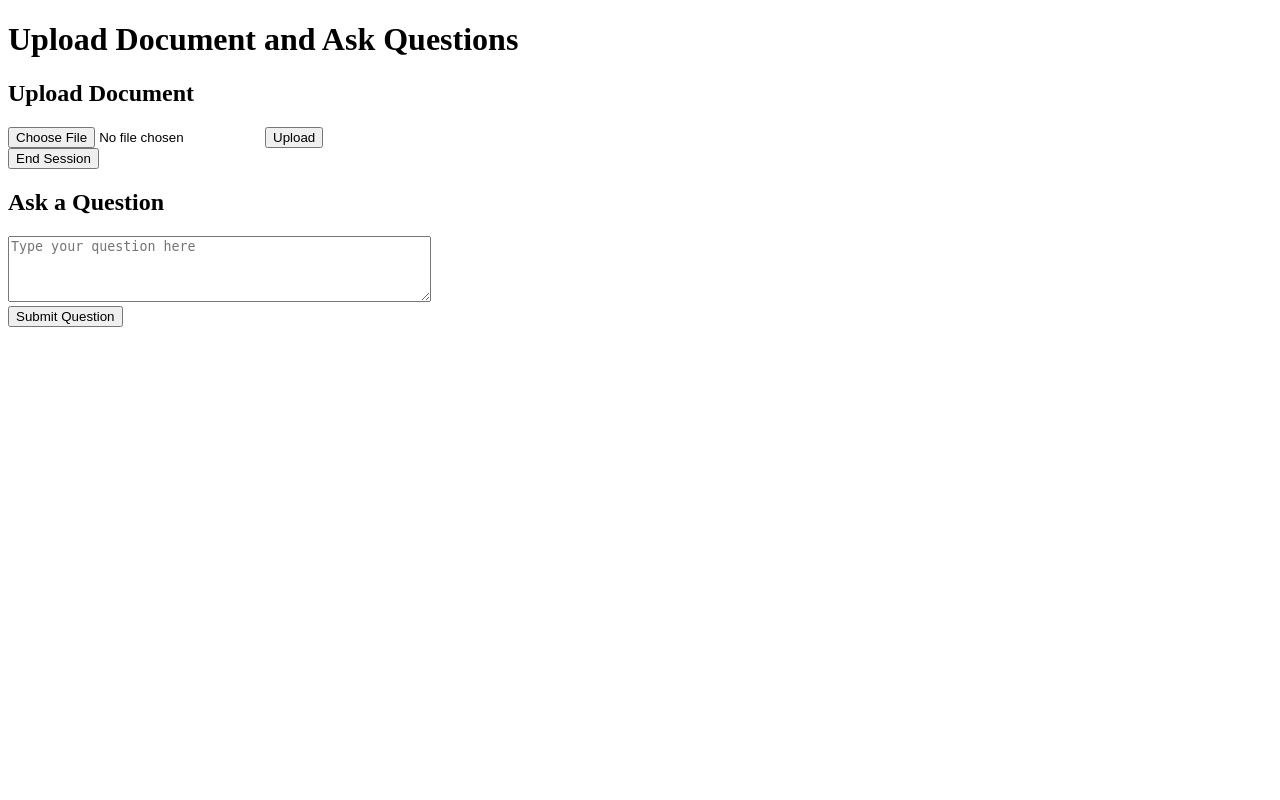
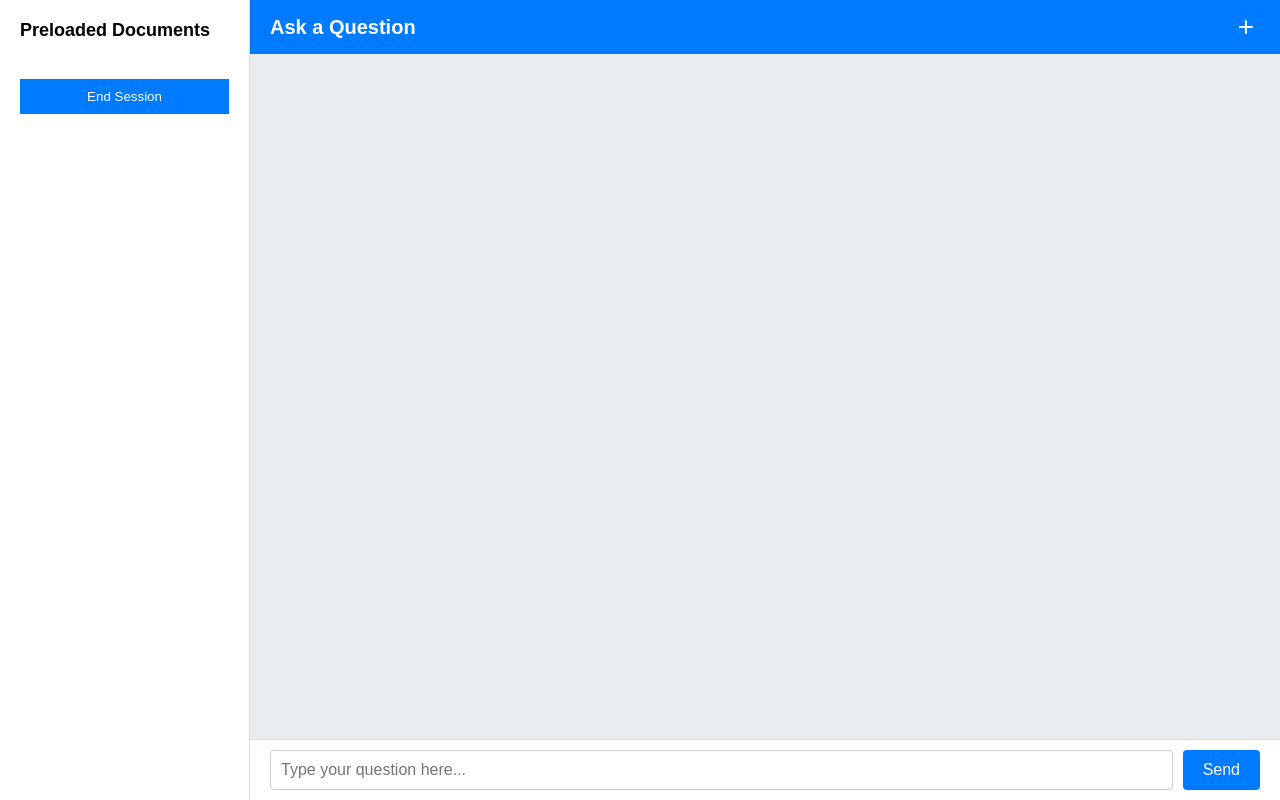
Before and after one commit to murtaza-carnera/carnera-ai, a Flask app: page / in a window 1280 px wide. Run offline with Flask 3, Linux system fonts and the light colour scheme.

Commit message:
Code Changes

```diff
--- a/backend/main.py
+++ b/backend/main.py
@@ -1,52 +1,134 @@
+import os
+import uuid
+import shutil
+import requests
 from flask import Flask, request, jsonify, render_template, session
 from langchain_chroma import Chroma
 from langchain_community.embeddings import HuggingFaceEmbeddings
 from langchain.text_splitter import RecursiveCharacterTextSplitter
-import requests
-import os
-import shutil
-import uuid
-from werkzeug.utils import secure_filename
 from PyPDF2 import PdfReader
 from docx import Document
 import logging
+import openai
+from dotenv import load_dotenv
+from duckduckgo_search import DDGS
+import boto3
+
+# Load environment variables from .env file
+load_dotenv()
 
 app = Flask(__name__)
-app.secret_key = os.getenv("SECRET_KEY")        # Needed for managing Flask sessions
+app.secret_key = os.getenv("SECRET_KEY")  # e.g., "supersecretkey"
 
 # Logging setup
 logging.basicConfig(filename="app.log", level=logging.INFO)
 
-# Hugging Face API Settings
-HF_TOKEN = os.getenv("HF_TOKEN")
-MISTRAL_API_URL = "https://api-inference.huggingface.co/models/tiiuae/falcon-7b-instruct"
-HEADERS = {"Authorization": f"Bearer {HF_TOKEN}"}
+# OpenRouter DeepSeek R1 API Settings (using OpenAI's compatible interface)
+openrouter_api_key = os.getenv("DEEPEEK_API_KEY")
+openai.api_base = "https://openrouter.ai/api/v1"
+openai.api_key = openrouter_api_key
+DEEPEEK_MODEL = "deepseek/deepseek-r1:free"
 
-# Text Splitter
+# S3 Bucket name from environment
+S3_BUCKET = os.getenv("S3_BUCKET")
+
+# Text Splitter for breaking documents into chunks
 text_splitter = RecursiveCharacterTextSplitter(chunk_size=500, chunk_overlap=50)
 
-# Query Mistral API
-def query_mistral(prompt):
-    payload = {"inputs": prompt, "parameters": {"max_length": 500, "temperature": 0.2}}
+#########################################
+# Helper: Sync a local directory to S3
+#########################################
+def sync_directory_to_s3(local_directory, bucket_name, s3_prefix):
+    s3_client = boto3.client('s3')
+    for root, dirs, files in os.walk(local_directory):
+        for file in files:
+            local_path = os.path.join(root, file)
+            # Compute the relative path so we can mirror directory structure in S3
+            relative_path = os.path.relpath(local_path, local_directory)
+            s3_path = os.path.join(s3_prefix, relative_path)
+            try:
+                s3_client.upload_file(local_path, bucket_name, s3_path)
+                logging.info(f"Synced {local_path} to s3://{bucket_name}/{s3_path}")
+            except Exception as e:
+                logging.error(f"Failed to sync {local_path} to s3://{bucket_name}/{s3_path}: {str(e)}")
+
+#########################################
+# Global Vector Store (Preloaded Documents)
+#########################################
+def load_global_vector_db():
+    # Use a local directory that we later sync to S3
+    global_db_path = "global_chroma"
+    os.makedirs(global_db_path, exist_ok=True)
+    return Chroma(
+        persist_directory=global_db_path,
+        embedding_function=HuggingFaceEmbeddings(model_name="paraphrase-MiniLM-L6-v2")
+    )
+
+global_vector_db = load_global_vector_db()
+
+def extract_text_from_path(file_path):
     try:
-        response = requests.post(MISTRAL_API_URL, headers=HEADERS, json=payload)
-        if response.status_code == 200:
-            return response.json()[0]["generated_text"]
+        if file_path.endswith(".pdf"):
+            with open(file_path, "rb") as f:
+                reader = PdfReader(f)
+                return "".join(page.extract_text() for page in reader.pages if page.extract_text())
+        elif file_path.endswith(".docx"):
+            doc = Document(file_path)
+            return "\n".join(para.text for para in doc.paragraphs)
+        elif file_path.endswith(".txt"):
+            with open(file_path, "r", encoding="utf-8") as f:
+                return f.read()
         else:
-            logging.error(f"Mistral API Error: {response.json()}")
-            return f"Error: {response.json()}"
+            return None
     except Exception as e:
-        logging.error(f"Error querying Mistral API: {str(e)}")
-        return f"Error: {str(e)}"
+        logging.error(f"Error extracting text from {file_path}: {str(e)}")
+        return None
 
-# Extract Text from File
+def load_global_documents():
+    global_docs_dir = "global_docs"
+    if os.path.exists(global_docs_dir):
+        for filename in os.listdir(global_docs_dir):
+            file_path = os.path.join(global_docs_dir, filename)
+            text = extract_text_from_path(file_path)
+            if not text:
+                continue
+            chunks = text_splitter.split_text(text)
+            documents = [{"content": chunk, "metadata": {"source": filename}} for chunk in chunks]
+            global_vector_db.add_texts(
+                [doc["content"] for doc in documents],
+                metadatas=[doc["metadata"] for doc in documents]
+            )
+            logging.info(f"Preloaded {filename} with {len(chunks)} chunks.")
+    # After loading, sync the global vector store to S3
+    sync_directory_to_s3("global_chroma", S3_BUCKET, "global_chroma")
+
+# Preload global documents at startup
+load_global_documents()
+
+#########################################
+# Session-specific (Temporary) Store
+#########################################
+def get_session_vector_db():
+    if "session_id" not in session:
+        session["session_id"] = str(uuid.uuid4())
+    session_db_path = f"temp_chroma/{session['session_id']}"
+    os.makedirs(session_db_path, exist_ok=True)
+    return Chroma(
+        persist_directory=session_db_path,
+        embedding_function=HuggingFaceEmbeddings(model_name="paraphrase-MiniLM-L6-v2")
+    )
+
+#########################################
+# File Processing Functions
+#########################################
 def extract_text_from_file(file):
     try:
         if file.filename.endswith(".pdf"):
             reader = PdfReader(file)
-            return "".join(page.extract_text() for page in reader.pages)
+            return "".join(page.extract_text() for page in reader.pages if page.extract_text())
         elif file.filename.endswith(".docx"):
-            return "\n".join(para.text for para in Document(file).paragraphs)
+            doc = Document(file)
+            return "\n".join(para.text for para in doc.paragraphs)
         elif file.filename.endswith(".txt"):
             return file.read().decode("utf-8")
         else:
@@ -55,85 +137,124 @@ def extract_text_from_file(file):
         logging.error(f"Error extracting text from file {file.filename}: {str(e)}")
         return None
 
-# Initialize temporary storage per session
-def get_session_vector_db():
-    if "session_id" not in session:
-        session["session_id"] = str(uuid.uuid4())  # Unique session ID
+#########################################
+# Routes
+#########################################
 
-    session_db_path = f"temp_chroma/{session['session_id']}"
-
-    # Ensure directory exists
-    os.makedirs(session_db_path, exist_ok=True)
-
-    return Chroma(
-        persist_directory=session_db_path,
-        embedding_function=HuggingFaceEmbeddings(model_name="paraphrase-MiniLM-L6-v2")
-    )
-
-# Upload Document Route
+# Upload Document Route (for session-specific temporary uploads)
 @app.route("/upload", methods=["POST"])
 def upload_document():
     file = request.files.get("file")
     if not file:
+        logging.error("No file uploaded")
         return jsonify({"error": "No file uploaded"}), 400
+
+    # Check if file is already preloaded (exists in global_docs)
+    if file.filename in os.listdir("global_docs"):
+        return jsonify({"message": "This document is already preloaded and available for queries!"}), 200
 
     text = extract_text_from_file(file)
     if not text:
-        return jsonify({"error": "Failed to extract text"}), 400
+        logging.error(f"Failed to extract text from {file.filename}")
+        return jsonify({"error": "Failed to extract text from the file"}), 400
 
     chunks = text_splitter.split_text(text)
     documents = [{"content": chunk, "metadata": {"source": file.filename}} for chunk in chunks]
 
-    # Get session-specific vector database
-    vector_db = get_session_vector_db()
-    vector_db.add_texts([doc["content"] for doc in documents], metadatas=[doc["metadata"] for doc in documents])
+    session_db = get_session_vector_db()
+    session_db.add_texts(
+        [doc["content"] for doc in documents],
+        metadatas=[doc["metadata"] for doc in documents]
+    )
+    logging.info(f"Uploaded {file.filename} with {len(chunks)} chunks for session {session['session_id']}.")
 
-    logging.info(f"Uploaded {file.filename} with {len(chunks)} chunks for session {session['session_id']}.")
+    # Sync session-specific vector store to S3
+    sync_directory_to_s3(f"temp_chroma/{session['session_id']}", S3_BUCKET, f"temp_chroma/{session['session_id']}")
+
     return jsonify({"message": "Document uploaded successfully!"}), 200
 
-# Ask Question Route
+# Fallback Internet Search using DuckDuckGo
+def internet_search(query):
+    try:
+        with DDGS() as ddgs:
+            results = ddgs.text(query, max_results=3)
+            if results:
+                return "\n".join(item.get("body", item.get("snippet", "")) for item in results if item.get("body") or item.get("snippet"))
+            else:
+                return "No relevant results found."
+    except Exception as e:
+        logging.error(f"Internet search error: {str(e)}")
+        return "Error occurred while searching the internet."
+
+# Query DeepSeek R1 via OpenRouter (using OpenAI ChatCompletion interface)
+def query_deepseek(prompt):
+    try:
+        response = openai.ChatCompletion.create(
+            model=DEEPEEK_MODEL,
+            messages=[{"role": "user", "content": prompt}]
+        )
+        return response.choices[0].message.content.strip()
+    except Exception as e:
+        logging.error(f"Error querying DeepSeek R1: {str(e)}")
+        return f"Error: {str(e)}"
+
+# Ask Question Route (combining global and session context)
 @app.route("/ask", methods=["POST"])
 def ask_question():
     data = request.get_json()
     question = data.get("question", "")
-
     if not question:
         return jsonify({"error": "No question provided"}), 400
 
-    vector_db = get_session_vector_db()
-    docs = vector_db.similarity_search(question, k=3)
-    context = "\n".join([doc.page_content for doc in docs])
+    # Retrieve context from session-specific vector store
+    session_vector_db = get_session_vector_db()
+    session_docs = session_vector_db.similarity_search(question, k=3)
+    session_context = "\n".join([doc.page_content for doc in session_docs])
 
-    prompt = f"""Answer the question based on the provided document.
-                If you don't know the answer, say you don't know.
-                Context:\n{context}\n\nQuestion: {question}\nAnswer:"""
+    # Retrieve context from global vector store
+    global_docs = global_vector_db.similarity_search(question, k=3)
+    global_context = "\n".join([doc.page_content for doc in global_docs])
 
-    answer = query_mistral(prompt)
+    combined_context = (session_context + "\n" + global_context).strip()
+
+    # Fallback to internet search if no context found
+    if not combined_context:
+        combined_context = internet_search(question)
+        logging.info("Using internet search fallback for context.")
+
+    prompt = f"""Answer the question based solely on the provided context.
+If you don't know the answer, say you don't know.
+
+Context:
+{combined_context}
+
+Question: {question}
+Answer:"""
+
+    answer = query_deepseek(prompt)
+    logging.info(f"Question: {question} | Answer: {answer}")
     return jsonify({"answer": answer})
 
-# Clear Session and Temporary Data
+# Clear Session and Temporary Data Route
 @app.route("/end_session", methods=["POST"])
 def end_session():
     if "session_id" in session:
         session_db_path = f"temp_chroma/{session['session_id']}"
-
-        # Delete stored embeddings for the session
         if os.path.exists(session_db_path):
             shutil.rmtree(session_db_path)
-
-        # Clear session variables and prevent caching
         session.clear()
         response = jsonify({"message": "Session cleared successfully."})
         response.headers["Cache-Control"] = "no-cache, no-store, must-revalidate"
         response.headers["Pragma"] = "no-cache"
         response.headers["Expires"] = "0"
         return response, 200
+    return jsonify({"message": "No active session to clear."}), 400
 
-    return jsonify({"message": "No active session to clear."}), 400
-# Home Page
+# Home Page Route with Sidebar listing preloaded documents
 @app.route("/")
 def home():
-    return render_template("index.html")
+    preloaded_files = os.listdir("global_docs") if os.path.exists("global_docs") else []
+    return render_template("index.html", preloaded_files=preloaded_files)
 
 if __name__ == "__main__":
     app.run(debug=True)
--- a/backend/templates/index.html
+++ b/backend/templates/index.html
@@ -3,89 +3,199 @@
 <head>
   <meta charset="UTF-8">
   <meta name="viewport" content="width=device-width, initial-scale=1.0">
-    <title>Document Upload and Question Answering</title>
+  <title>RAG Chat Interface</title>
+  <style>
+    * { box-sizing: border-box; }
+    body, html {
+      margin: 0;
+      padding: 0;
+      font-family: Arial, sans-serif;
+      height: 100%;
+      background: #f5f5f5;
+    }
+    .container {
+      display: flex;
+      height: 100vh;
+    }
+    /* Sidebar */
+    #sidebar {
+      width: 250px;
+      background: #fff;
+      border-right: 1px solid #ddd;
+      padding: 20px;
+      overflow-y: auto;
+    }
+    #sidebar h3 {
+      margin-top: 0;
+      font-size: 18px;
+    }
+    #sidebar ul {
+      list-style: none;
+      padding: 0;
+    }
+    #sidebar li {
+      padding: 8px;
+      border-bottom: 1px solid #eee;
+    }
+    #sidebar button {
+      margin-top: 20px;
+      padding: 10px;
+      width: 100%;
+      background: #007BFF;
+      color: #fff;
+      border: none;
+      cursor: pointer;
+    }
+    /* Main Chat Area */
+    #main {
+      flex: 1;
+      display: flex;
+      flex-direction: column;
+    }
+    header {
+      background: #007BFF;
+      color: #fff;
+      padding: 10px 20px;
+      display: flex;
+      align-items: center;
+      justify-content: space-between;
+    }
+    header h1 {
+      margin: 0;
+      font-size: 20px;
+    }
+    header .upload-btn {
+      font-size: 28px;
+      background: none;
+      border: none;
+      color: #fff;
+      cursor: pointer;
+    }
+    #chatContainer {
+      flex: 1;
+      padding: 20px;
+      overflow-y: auto;
+      background: #e9ecef;
+    }
+    .chat-bubble {
+      margin: 10px 0;
+      padding: 10px 15px;
+      border-radius: 15px;
+      max-width: 70%;
+      word-wrap: break-word;
+    }
+    .chat-bubble.user {
+      background: #dcf8c6;
+      align-self: flex-end;
+    }
+    .chat-bubble.bot {
+      background: #fff;
+      border: 1px solid #ccc;
+      align-self: flex-start;
+    }
+    footer {
+      padding: 10px 20px;
+      background: #fff;
+      display: flex;
+      border-top: 1px solid #ddd;
+    }
+    footer input[type="text"] {
+      flex: 1;
+      padding: 10px;
+      font-size: 16px;
+      border: 1px solid #ccc;
+      border-radius: 4px;
+    }
+    footer button {
+      margin-left: 10px;
+      padding: 10px 20px;
+      font-size: 16px;
+      background: #007BFF;
+      color: #fff;
+      border: none;
+      border-radius: 4px;
+      cursor: pointer;
+    }
+  </style>
 </head>
 <body>
-    <h1>Upload Document and Ask Questions</h1>
+  <div class="container">
+    <!-- Sidebar for preloaded documents -->
+    <div id="sidebar">
+      <h3>Preloaded Documents</h3>
+      <ul>
+        {% for file in preloaded_files %}
+        <li>{{ file }}</li>
+        {% endfor %}
+      </ul>
+      <button onclick="endSession()">End Session</button>
+    </div>
+    <!-- Main chat interface -->
+    <div id="main">
+      <header>
+        <h1>Ask a Question</h1>
+        <!-- Plus sign triggers hidden file input for upload -->
+        <button class="upload-btn" onclick="document.getElementById('fileInput').click()">&#43;</button>
+        <input type="file" id="fileInput" style="display:none" accept=".pdf,.docx,.txt" onchange="uploadFile(event)">
+      </header>
+      <div id="chatContainer"></div>
+      <footer>
+        <input type="text" id="questionInput" placeholder="Type your question here...">
+        <button onclick="submitQuestion()">Send</button>
+      </footer>
+    </div>
+  </div>
+  <script>
+    // Add chat bubble to chat container
+    function addChatBubble(message, sender) {
+      const container = document.getElementById('chatContainer');
+      const bubble = document.createElement('div');
+      bubble.classList.add('chat-bubble');
+      bubble.classList.add(sender);
+      bubble.innerText = message;
+      container.appendChild(bubble);
+      container.scrollTop = container.scrollHeight;
+    }
 
-    <!-- Document Upload Section -->
-    <h2>Upload Document</h2>
-    <form id="uploadForm" enctype="multipart/form-data">
-        <input type="file" id="fileInput" name="file" accept=".pdf,.docx,.txt" required>
-        <button type="submit">Upload</button>
-    </form>
-    <p id="uploadMessage" style="color: green; display: none;"></p>
+    // Upload file triggered by plus sign
+    async function uploadFile(event) {
+      const file = event.target.files[0];
+      if (!file) return;
+      const formData = new FormData();
+      formData.append("file", file);
 
-    <!-- End Session Button -->
-    <button onclick="endSession()">End Session</button>
+      const response = await fetch('/upload', { method: 'POST', body: formData });
+      const data = await response.json();
+      alert(data.message); // pop-up confirmation
+      addChatBubble("Uploaded file: " + file.name, "system");
+    }
 
-    <!-- Question Asking Section -->
-    <h2>Ask a Question</h2>
-    <textarea id="questionBox" rows="4" cols="50" placeholder="Type your question here" required></textarea><br>
-    <button onclick="submitQuestion()">Submit Question</button>
-
-    <!-- Answer Display Section -->
-    <div id="answerSection" style="display: none;">
-        <h3>Question:</h3>
-        <p id="displayQuestion"></p>
-        <p><strong>Answer:</strong> <span id="displayAnswer"></span></p>
-    </div>
-
-    <script>
-        // Handle document upload
-        document.getElementById('uploadForm').addEventListener('submit', async function(event) {
-            event.preventDefault();
-
-            const formData = new FormData();
-            const fileInput = document.getElementById('fileInput');
-            formData.append("file", fileInput.files[0]);
-
-            const response = await fetch('/upload', {
-                method: 'POST',
-                body: formData
-            });
-
-            const data = await response.json();
-            if (response.ok) {
-                document.getElementById('uploadMessage').innerText = data.message;
-                document.getElementById('uploadMessage').style.display = 'block';
-            } else {
-                document.getElementById('uploadMessage').innerText = data.error;
-                document.getElementById('uploadMessage').style.color = 'red';
-                document.getElementById('uploadMessage').style.display = 'block';
-            }
-        });
-
-        // Handle question submission
+    // Submit question from footer input
     async function submitQuestion() {
-            const question = document.getElementById('questionBox').value;
+      const input = document.getElementById('questionInput');
+      const question = input.value.trim();
       if (!question) {
-                alert('Please enter a question.');
+        alert("Please enter a question.");
         return;
       }
+      addChatBubble(question, "user");
+      input.value = "";
 
       const response = await fetch('/ask', {
         method: 'POST',
-                headers: { 'Content-Type': 'application/json' },
-                body: JSON.stringify({ question: question }),
+        headers: { "Content-Type": "application/json" },
+        body: JSON.stringify({ question: question })
       });
-
       const data = await response.json();
-            document.getElementById('displayQuestion').innerText = question;
-            document.getElementById('displayAnswer').innerText = data.answer;
-            document.getElementById('answerSection').style.display = 'block';
+      addChatBubble(data.answer, "bot");
     }
 
-        // Handle session termination
+    // End session (clears session-specific data)
     async function endSession() {
       const response = await fetch('/end_session', { method: 'POST' });
       const data = await response.json();
       alert(data.message);
-
-        // Clear cookies & force full page reload to reset session
-        document.cookie = "session=; expires=Thu, 01 Jan 1970 00:00:00 UTC; path=/;";
-        window.location.href = "/";  // Hard reload to reset session state
-
+      location.reload();
     }
   </script>
 </body>
```
Lines whose indentation alone changed are shown as unchanged.
